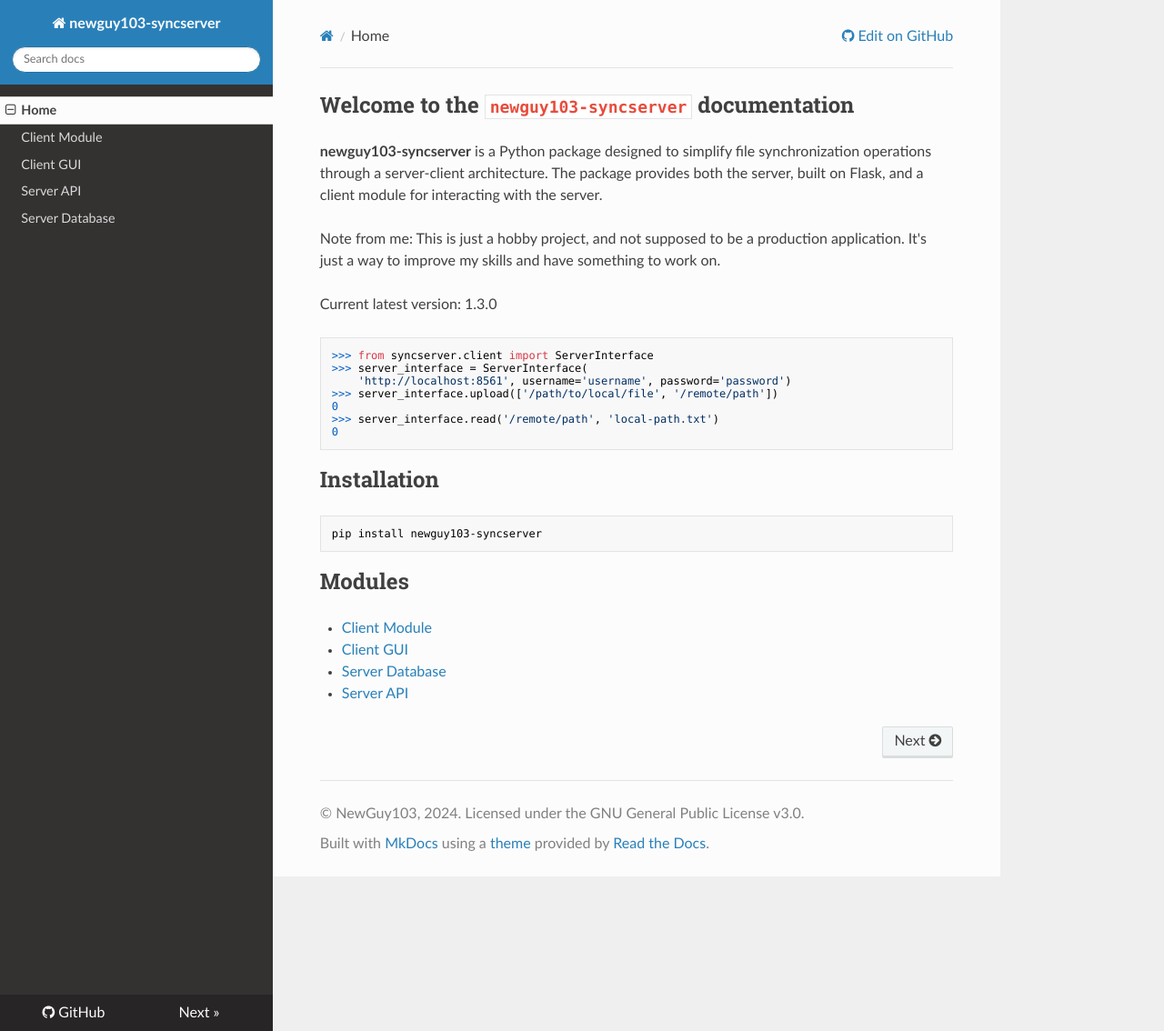
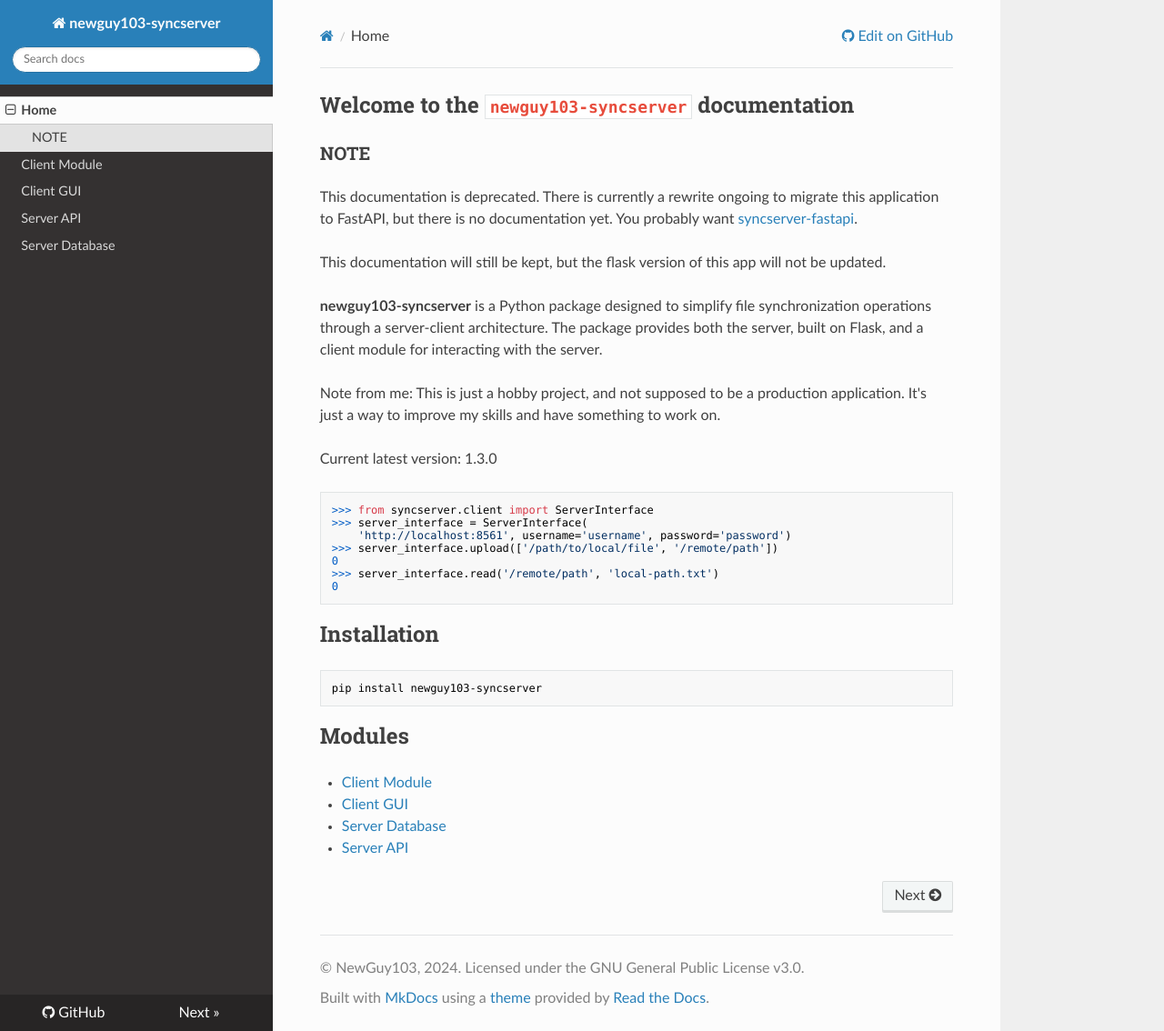
Before and after one commit to NewGuy103/syncServer, an MkDocs documentation site: the page built from docs/docs/index.md, in a window 1280 px wide and 1134 px high. Shown: the whole window at 91% size. Built offline with MkDocs 1.6.1, drawn with Linux system fonts in a browser that asks for light colours; nearby versions of some CDN libraries.

Commit message:
Update docs/docs/index.md

```diff
--- a/docs/docs/index.md
+++ b/docs/docs/index.md
@@ -1,4 +1,10 @@
 ## Welcome to the `newguy103-syncserver` documentation
+
+### NOTE
+
+This documentation is deprecated. There is currently a rewrite ongoing to migrate this application to FastAPI, but there is no documentation yet. You probably want [syncserver-fastapi](https://github.com/NewGuy103/syncServer/tree/fastapi-rewrite).
+
+This documentation will still be kept, but the flask version of this app will not be updated.
 
 **newguy103-syncserver** is a Python package designed to simplify file synchronization operations through a server-client architecture. The package provides both the server, built on Flask, and a client module for interacting with the server.
 
```
